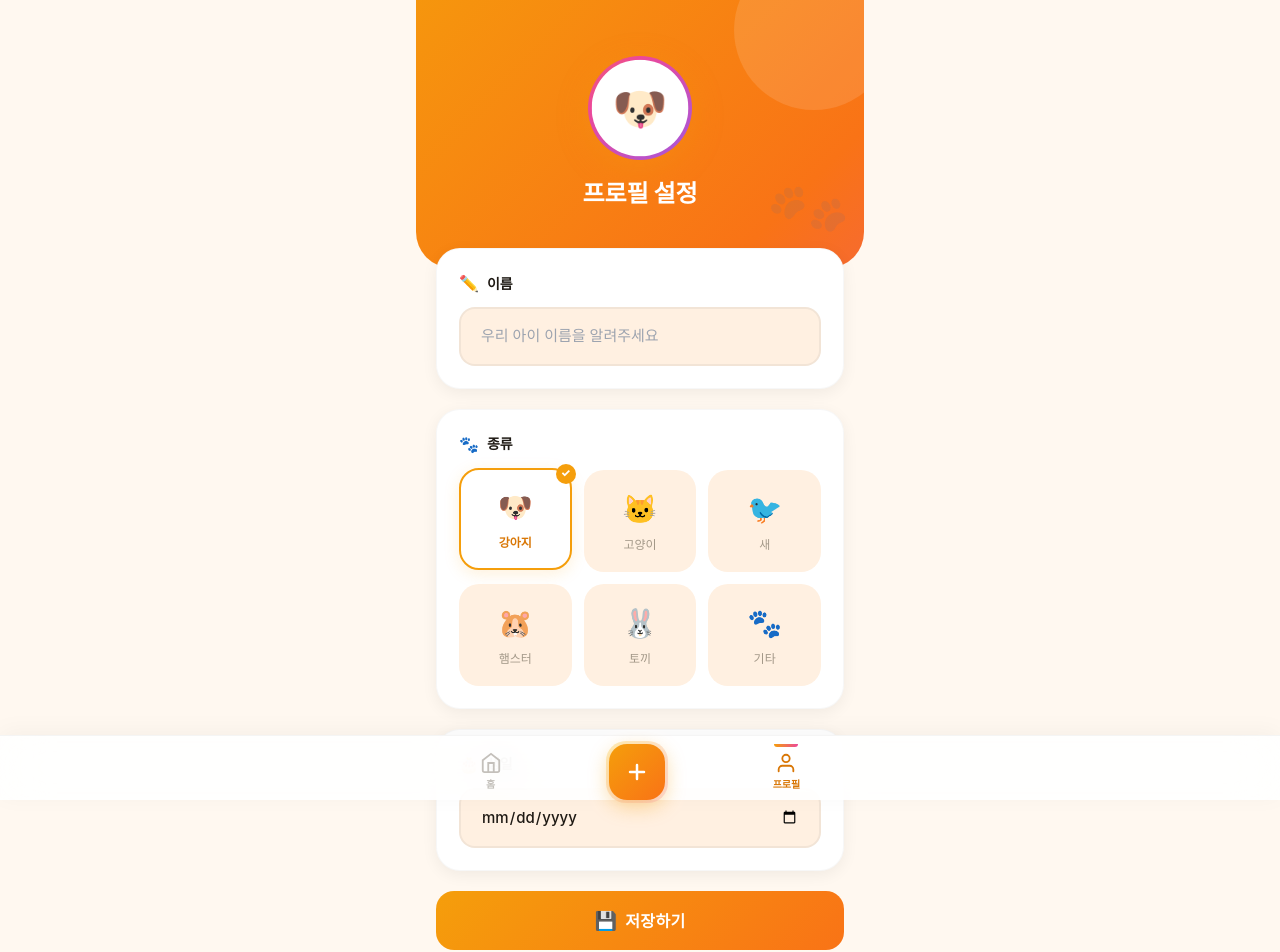
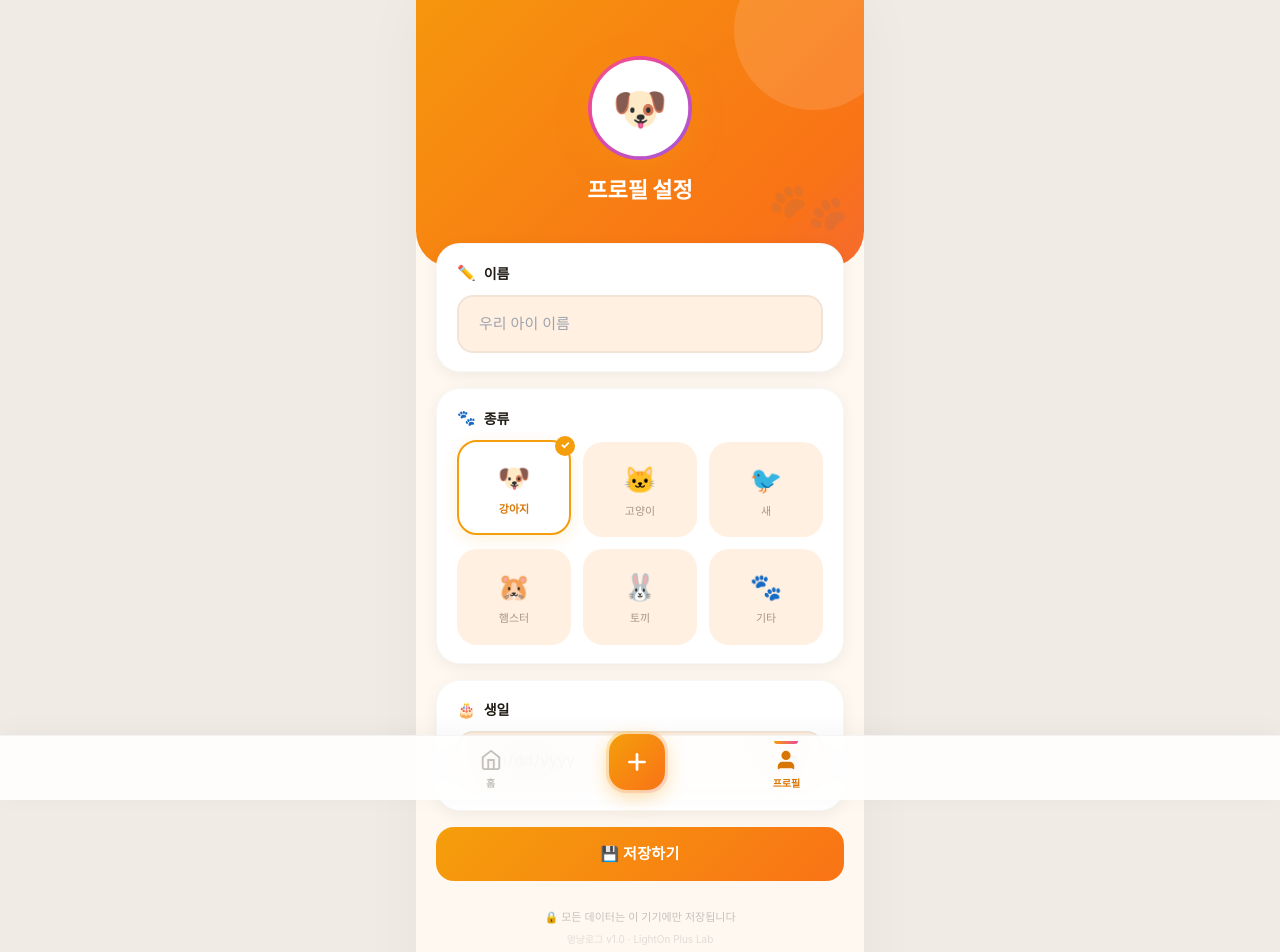
Before and after one commit to psh0825-max/meongnyang, a Next.js app: page /profile in a window 1280 px wide. Shown: the top 952 px of the page. Built offline with nearby package versions, Linux system fonts and the light colour scheme.

Commit message:
Production polish: app-shell centered layout, photo ratio fix, refined typography, removed external deps, brand footer

```diff
--- a/src/app/globals.css
+++ b/src/app/globals.css
@@ -286,16 +286,33 @@ body {
 }
 
 /* ═══════════════════════════════════════════
+   APP SHELL
+   ═══════════════════════════════════════════ */
+.app-shell {
+  max-width: 448px; /* md */
+  margin: 0 auto;
+  min-height: 100dvh;
+  padding-bottom: 80px;
+  position: relative;
+  background: var(--cream);
+  box-shadow: 0 0 60px rgba(0,0,0,0.04);
+}
+@media (min-width: 450px) {
+  body { background: #f0ebe4; }
+}
+
+/* ═══════════════════════════════════════════
    PHOTOS
    ═══════════════════════════════════════════ */
 .photo-container {
   position: relative; overflow: hidden;
+  background: linear-gradient(135deg, #f8f5f0, #fff0e1);
 }
 .photo-container img {
-  width: 100%; object-fit: contain; background: #f8f5f0;
+  width: 100%; display: block;
   transition: transform 0.5s cubic-bezier(0.4, 0, 0.2, 1);
 }
-.diary-card:hover .photo-container img { transform: scale(1.04); }
+.diary-card:hover .photo-container img { transform: scale(1.02); }
 
 .photo-date {
   position: absolute; bottom: 12px; left: 12px;
--- a/src/app/layout.tsx
+++ b/src/app/layout.tsx
@@ -13,14 +13,15 @@ export const viewport: Viewport = {
   width: 'device-width',
   initialScale: 1,
   maximumScale: 1,
+  userScalable: false,
   themeColor: '#F59E0B',
 };
 
 export default function RootLayout({ children }: { children: React.ReactNode }) {
   return (
     <html lang="ko">
-      <body className="min-h-screen bg-cream">
-        <div className="max-w-md mx-auto min-h-screen pb-20 relative">
+      <body>
+        <div className="app-shell">
           {children}
         </div>
         <BottomNav />
--- a/src/app/profile/page.tsx
+++ b/src/app/profile/page.tsx
@@ -50,34 +50,27 @@ export default function ProfilePage() {
   })() : null;
 
   return (
-    <div className="min-h-screen">
-      {/* Header with avatar */}
-      <div className="app-header-alt" style={{ textAlign: 'center', paddingBottom: 56, borderRadius: '0 0 36px 36px' }}>
+    <>
+      {/* Header */}
+      <div className="app-header-alt" style={{ textAlign: 'center', paddingBottom: 60, borderRadius: '0 0 36px 36px' }}>
         <div style={{ position: 'relative', zIndex: 1 }}>
-          <div className="avatar-ring animate-fade-in" style={{ marginBottom: 16 }}>
+          <div className="avatar-ring animate-fade-in" style={{ marginBottom: 14 }}>
             <div className="avatar-inner animate-breathe">{selected.emoji}</div>
           </div>
-          <h1 style={{ fontSize: 24, fontWeight: 900 }} className="animate-fade-in-1">
+          <h1 style={{ fontSize: 22, fontWeight: 900 }} className="animate-fade-in-1">
             {name || '프로필 설정'}
           </h1>
-          {name && (
-            <div className="animate-fade-in-2" style={{ display: 'flex', alignItems: 'center', justifyContent: 'center', gap: 8, marginTop: 8 }}>
-              <span style={{ fontSize: 13, opacity: 0.85, fontWeight: 500 }}>{selected.label}</span>
-              {age && (
-                <>
-                  <span style={{ opacity: 0.4 }}>·</span>
-                  <span style={{ fontSize: 13, opacity: 0.85, fontWeight: 500 }}>{age}</span>
-                </>
-              )}
-            </div>
+          {name && age && (
+            <p className="animate-fade-in-2" style={{ fontSize: 13, opacity: 0.85, fontWeight: 500, marginTop: 6 }}>
+              {selected.label} · {age}
+            </p>
           )}
         </div>
       </div>
 
-      <div className="px-5 pb-28" style={{ marginTop: -20, position: 'relative', zIndex: 10 }}>
-        <div style={{ display: 'flex', flexDirection: 'column', gap: 20 }}>
-
-          {/* Stats row (if has diaries) */}
+      <div className="px-5 pb-6" style={{ marginTop: -24 }}>
+        <div style={{ display: 'flex', flexDirection: 'column', gap: 16 }}>
+          {/* Stats */}
           {diaryCount > 0 && (
             <div className="grid grid-cols-2 gap-3 animate-fade-in">
               <div className="stat-card">
@@ -87,74 +80,72 @@ export default function ProfilePage() {
               </div>
               <div className="stat-card">
                 <div className="stat-icon" style={{ background: 'rgba(236,72,153,0.1)' }}>📅</div>
-                <div style={{ fontSize: 13, fontWeight: 700, color: 'var(--text-mid)', marginTop: 4 }}>{firstDate || '-'}</div>
+                <div style={{ fontSize: 12, fontWeight: 700, color: '#6B5E52', marginTop: 6 }}>{firstDate || '-'}</div>
                 <div className="stat-label" style={{ marginTop: 4 }}>첫 일기</div>
               </div>
             </div>
           )}
 
           {/* Name */}
-          <div className="card animate-fade-in-1" style={{ padding: 22 }}>
-            <div className="flex items-center gap-2" style={{ marginBottom: 12 }}>
-              <span style={{ fontSize: 16 }}>✏️</span>
+          <div className="card animate-fade-in-1" style={{ padding: '18px 20px' }}>
+            <div className="flex items-center gap-2" style={{ marginBottom: 10 }}>
+              <span style={{ fontSize: 15 }}>✏️</span>
               <label style={{ fontSize: 14, fontWeight: 800 }}>이름</label>
             </div>
             <input type="text" value={name} onChange={e => setName(e.target.value)}
-              placeholder="우리 아이 이름을 알려주세요" className="input-field" />
+              placeholder="우리 아이 이름" className="input-field" />
           </div>
 
           {/* Type */}
-          <div className="card animate-fade-in-2" style={{ padding: 22 }}>
-            <div className="flex items-center gap-2" style={{ marginBottom: 14 }}>
-              <span style={{ fontSize: 16 }}>🐾</span>
+          <div className="card animate-fade-in-2" style={{ padding: '18px 20px' }}>
+            <div className="flex items-center gap-2" style={{ marginBottom: 12 }}>
+              <span style={{ fontSize: 15 }}>🐾</span>
               <label style={{ fontSize: 14, fontWeight: 800 }}>종류</label>
             </div>
             <div className="grid grid-cols-3 gap-3">
               {petTypes.map(p => (
                 <button key={p.value} onClick={() => setType(p.value)}
                   className={`type-option ${type === p.value ? 'selected' : ''}`}>
-                  <div style={{ fontSize: 28, marginBottom: 6 }}>{p.emoji}</div>
-                  <div style={{ fontSize: 12, fontWeight: type === p.value ? 800 : 500, color: type === p.value ? 'var(--primary-dark)' : 'var(--text-light)' }}>{p.label}</div>
+                  <div style={{ fontSize: 26, marginBottom: 4 }}>{p.emoji}</div>
+                  <div style={{ fontSize: 11, fontWeight: type === p.value ? 800 : 500, color: type === p.value ? 'var(--primary-dark)' : '#A39888' }}>{p.label}</div>
                 </button>
               ))}
             </div>
           </div>
 
           {/* Birthday */}
-          <div className="card animate-fade-in-3" style={{ padding: 22 }}>
-            <div className="flex items-center gap-2" style={{ marginBottom: 12 }}>
-              <span style={{ fontSize: 16 }}>🎂</span>
-              <label style={{ fontSize: 14, fontWeight: 800 }}>생일</label>
-              {age && <span className="badge badge-pink" style={{ marginLeft: 'auto' }}>{age}</span>}
+          <div className="card animate-fade-in-3" style={{ padding: '18px 20px' }}>
+            <div className="flex items-center justify-between" style={{ marginBottom: 10 }}>
+              <div className="flex items-center gap-2">
+                <span style={{ fontSize: 15 }}>🎂</span>
+                <label style={{ fontSize: 14, fontWeight: 800 }}>생일</label>
+              </div>
+              {age && <span className="badge badge-pink">{age}</span>}
             </div>
-            <input type="date" value={birthday} onChange={e => setBirthday(e.target.value)}
-              className="input-field" />
+            <input type="date" value={birthday} onChange={e => setBirthday(e.target.value)} className="input-field" />
           </div>
 
           {/* Save */}
           {!saved ? (
-            <button onClick={handleSave} className="btn-primary animate-fade-in-4" disabled={!name.trim()} style={{ fontSize: 16 }}>
-              <span style={{ fontSize: 18 }}>💾</span>
-              저장하기
+            <button onClick={handleSave} className="btn-primary animate-fade-in-4" disabled={!name.trim()} style={{ fontSize: 15 }}>
+              💾 저장하기
             </button>
           ) : (
             <div className="save-confirm">
               <div className="checkmark">✓</div>
-              <span style={{ fontSize: 16, fontWeight: 800, color: 'var(--mint)' }}>저장 완료!</span>
+              <span style={{ fontSize: 15, fontWeight: 800, color: 'var(--mint)' }}>저장 완료!</span>
             </div>
           )}
 
-          {/* Footer info */}
-          <div style={{ textAlign: 'center', padding: '8px 0 0' }}>
-            <div className="flex items-center justify-center gap-2" style={{ marginBottom: 6 }}>
-              <span style={{ fontSize: 14 }}>🔒</span>
-              <span style={{ fontSize: 12, color: 'var(--text-light)', fontWeight: 600 }}>모든 데이터는 이 기기에만 저장됩니다</span>
-            </div>
-            <p style={{ fontSize: 11, color: '#D4D0CB' }}>멍냥로그 v1.0</p>
+          {/* Footer */}
+          <div style={{ textAlign: 'center', padding: '12px 0 0' }}>
+            <p className="flex items-center justify-center gap-1.5" style={{ fontSize: 11, color: '#C4C0BB' }}>
+              🔒 모든 데이터는 이 기기에만 저장됩니다
+            </p>
+            <p style={{ fontSize: 10, color: '#E0DCD6', marginTop: 6 }}>멍냥로그 v1.0 · LightOn Plus Lab</p>
           </div>
-
         </div>
       </div>
-    </div>
+    </>
   );
 }
--- a/src/components/BottomNav.tsx
+++ b/src/components/BottomNav.tsx
@@ -8,19 +8,19 @@ export default function BottomNav() {
 
   return (
     <nav className="bottom-nav">
-      <div className="max-w-md mx-auto flex justify-around items-end h-16">
+      <div className="max-w-md mx-auto flex justify-around items-center" style={{ height: 64, paddingTop: 4 }}>
         <Link href="/" className={`nav-item ${pathname === '/' ? 'nav-item-active' : 'nav-item-inactive'}`}>
-          <svg width="22" height="22" viewBox="0 0 24 24" fill="none" stroke="currentColor" strokeWidth="2" strokeLinecap="round"><path d="M3 9l9-7 9 7v11a2 2 0 01-2 2H5a2 2 0 01-2-2z"/><polyline points="9 22 9 12 15 12 15 22"/></svg>
-          <span style={{ fontSize: 10, fontWeight: 600 }}>홈</span>
+          <svg width="22" height="22" viewBox="0 0 24 24" fill={pathname === '/' ? 'currentColor' : 'none'} stroke="currentColor" strokeWidth="2" strokeLinecap="round"><path d="M3 9l9-7 9 7v11a2 2 0 01-2 2H5a2 2 0 01-2-2z"/><polyline points="9 22 9 12 15 12 15 22"/></svg>
+          <span style={{ fontSize: 10, fontWeight: 700, marginTop: 2 }}>홈</span>
         </Link>
 
-        <Link href="/new" className="nav-center-btn">
-          <svg width="24" height="24" viewBox="0 0 24 24" fill="none" stroke="currentColor" strokeWidth="2.5" strokeLinecap="round"><line x1="12" y1="5" x2="12" y2="19"/><line x1="5" y1="12" x2="19" y2="12"/></svg>
+        <Link href="/new" className="nav-center-btn" aria-label="새 일기">
+          <svg width="26" height="26" viewBox="0 0 24 24" fill="none" stroke="currentColor" strokeWidth="2.5" strokeLinecap="round"><line x1="12" y1="5" x2="12" y2="19"/><line x1="5" y1="12" x2="19" y2="12"/></svg>
         </Link>
 
         <Link href="/profile" className={`nav-item ${pathname === '/profile' ? 'nav-item-active' : 'nav-item-inactive'}`}>
-          <svg width="22" height="22" viewBox="0 0 24 24" fill="none" stroke="currentColor" strokeWidth="2" strokeLinecap="round"><path d="M20 21v-2a4 4 0 00-4-4H8a4 4 0 00-4 4v2"/><circle cx="12" cy="7" r="4"/></svg>
-          <span style={{ fontSize: 10, fontWeight: 600 }}>프로필</span>
+          <svg width="22" height="22" viewBox="0 0 24 24" fill={pathname === '/profile' ? 'currentColor' : 'none'} stroke="currentColor" strokeWidth="2" strokeLinecap="round"><path d="M20 21v-2a4 4 0 00-4-4H8a4 4 0 00-4 4v2"/><circle cx="12" cy="7" r="4"/></svg>
+          <span style={{ fontSize: 10, fontWeight: 700, marginTop: 2 }}>프로필</span>
         </Link>
       </div>
     </nav>
```
Also changed, not shown: src/app/page.tsx (+37 -63 lines).
